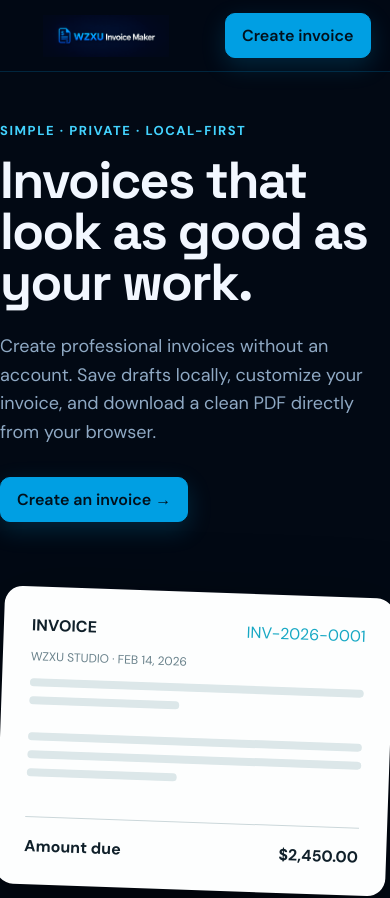
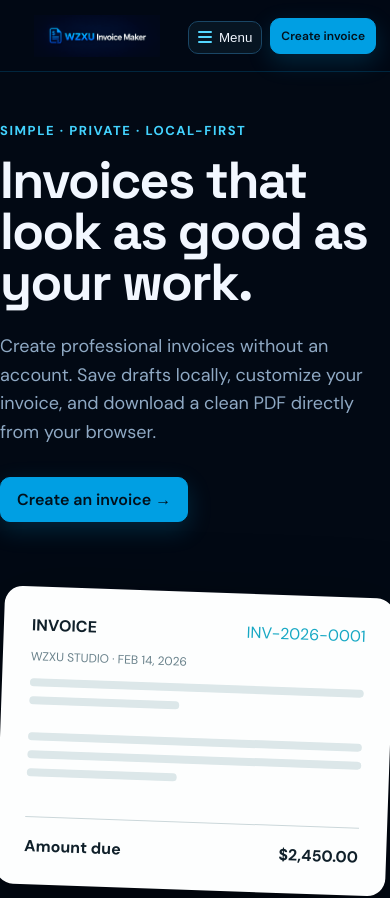
Before and after one commit to wzxu-coder/wzxu-invoice-maker, a Next.js app: page / in a window 390 px wide. Shown: the top 898 px of the page. Built offline with nearby package versions, Linux system fonts and the light colour scheme.

Commit message:
Add mobile navigation menu

```diff
--- a/src/app/globals.css
+++ b/src/app/globals.css
@@ -3,6 +3,9 @@
 @media print{body{background:white}.nav,.no-print{display:none!important}.preview{position:static;box-shadow:none;margin:0;border-radius:0;break-inside:auto}.preview-top{break-after:avoid}.preview table{break-inside:auto}.preview tr{break-inside:avoid;break-after:auto}.preview .totals{break-inside:avoid}.page{padding:0}.editor{display:block}.panel{display:none}}
 .site-link{color:var(--muted);text-decoration:underline;text-underline-offset:3px;transition:color .18s ease}.site-link:hover,.site-link:focus-visible{color:#54d7ff}.site-link:focus-visible{outline:2px solid #54d7ff;outline-offset:2px}
 @media print{.footer{display:none!important}}
+.mobile-nav-wrap{display:none}.mobile-nav{position:relative}.mobile-menu-button{display:inline-flex;align-items:center;gap:7px;border:1px solid #1a4665;border-radius:10px;background:var(--surface);color:var(--text);padding:9px 11px;font:600 13px inherit;cursor:pointer}.mobile-menu-button:hover{border-color:#00b8ff;background:#0b2438}.mobile-menu-button:focus-visible{outline:2px solid #54d7ff;outline-offset:2px}.mobile-menu-icon{display:inline-flex;flex-direction:column;gap:3px}.mobile-menu-icon span{display:block;width:14px;height:2px;border-radius:2px;background:#54d7ff}.mobile-menu{position:absolute;right:0;top:calc(100% + 8px);z-index:20;display:grid;min-width:150px;padding:6px;background:#071522;border:1px solid #1a4665;border-radius:10px;box-shadow:0 14px 30px #0008}.mobile-menu a{padding:10px 12px;border-radius:6px;color:#b9d8f1;font-size:14px}.mobile-menu a:hover,.mobile-menu a:focus-visible{background:#0b2438;color:#54d7ff;outline:none}
+@media(max-width:900px){.mobile-nav-wrap{display:block}}
+@media(max-width:560px){.nav{padding:0 14px;gap:8px}.brand{width:140px;height:38px;flex:0 1 auto}.mobile-nav-wrap{margin-left:auto}.mobile-menu-button{padding:8px 9px}.nav>.btn.primary{padding:9px 10px;font-size:12px;white-space:nowrap}}
 .support-section{border-top:1px solid var(--line);border-bottom:1px solid var(--line);padding:28px 0}.support-content{display:flex;align-items:center;justify-content:space-between;gap:20px}.support-content h2{margin:0 0 6px;font-size:24px}.support-content p{margin:0}.support-btn{background:transparent;border-color:#2d6572;color:#8de8f5}.support-btn:hover{background:#102a34;border-color:var(--accent)}
 .invoice-row-link{flex:1;min-width:0}.delete-btn{display:inline-flex;align-items:center;gap:6px;border:1px solid #6f3540;border-radius:8px;background:transparent;color:#ff9ca8;padding:9px 11px;cursor:pointer;font:inherit;font-size:12px}.delete-btn:hover{background:#341c23}.invoice-row{padding:12px 14px}.invoice-row-link strong{font-size:15px}
 .action-error{color:#ff9ca8;background:#341c23;border:1px solid #6f3540;border-radius:8px;padding:9px 12px;margin-top:8px;font-size:13px}.btn:disabled{opacity:.6;cursor:wait}
--- a/src/app/layout.tsx
+++ b/src/app/layout.tsx
@@ -2,9 +2,10 @@ import "./globals.css";
 import Image from "next/image";
 import Link from "next/link";
 import type {ReactNode} from "react";
+import MobileNav from "@/components/MobileNav";
 
 export const metadata={title:"WZXU Invoice Maker — Free Invoice Generator",description:"Create professional invoices without an account. Save drafts locally and download a clean PDF."};
 
 export default function Layout({children}:{children:ReactNode}){
-  return <html lang="en"><body><div className="shell"><nav className="nav"><Link href="/" className="brand"><Image src="/brand/wzxu-invoice-maker.png" alt="WZXU Invoice Maker" width={300} height={100} priority/></Link><div className="navlinks"><Link href="/history">History</Link><Link href="/help">Help</Link></div><Link className="btn primary" href="/create">Create invoice</Link></nav>{children}<footer className="footer"><div className="container">WZXU Invoice Maker · Professional invoices without an account · Your data stays on this device. <a className="site-link" href="https://wzxu.pro" target="_blank" rel="noopener noreferrer">WZXU.pro</a></div></footer></div></body></html>
+  return <html lang="en"><body><div className="shell"><nav className="nav"><Link href="/" className="brand"><Image src="/brand/wzxu-invoice-maker.png" alt="WZXU Invoice Maker" width={300} height={100} priority/></Link><div className="navlinks"><Link href="/history">History</Link><Link href="/help">Help</Link></div><div className="mobile-nav-wrap"><MobileNav/></div><Link className="btn primary" href="/create">Create invoice</Link></nav>{children}<footer className="footer"><div className="container">WZXU Invoice Maker · Professional invoices without an account · Your data stays on this device. <a className="site-link" href="https://wzxu.pro" target="_blank" rel="noopener noreferrer">WZXU.pro</a></div></footer></div></body></html>
 }
--- /dev/null
+++ b/src/components/MobileNav.tsx
@@ -0,0 +1,25 @@
+"use client";
+
+import Link from "next/link";
+import {useEffect, useRef, useState} from "react";
+
+export default function MobileNav(){
+  const [open,setOpen]=useState(false);
+  const ref=useRef<HTMLDivElement>(null);
+
+  useEffect(()=>{
+    if(!open)return;
+    const onKeyDown=(event:KeyboardEvent)=>{if(event.key==="Escape")setOpen(false)};
+    const onPointerDown=(event:PointerEvent)=>{if(ref.current&&!ref.current.contains(event.target as Node))setOpen(false)};
+    document.addEventListener("keydown",onKeyDown);
+    document.addEventListener("pointerdown",onPointerDown);
+    return()=>{document.removeEventListener("keydown",onKeyDown);document.removeEventListener("pointerdown",onPointerDown)};
+  },[open]);
+
+  return <div className="mobile-nav" ref={ref}>
+    <button className="mobile-menu-button" type="button" aria-expanded={open} aria-controls="mobile-navigation" onClick={()=>setOpen(value=>!value)}>
+      <span className="mobile-menu-icon" aria-hidden="true"><span/><span/><span/></span><span>Menu</span>
+    </button>
+    {open&&<div className="mobile-menu" id="mobile-navigation" role="menu"><Link href="/history" role="menuitem" onClick={()=>setOpen(false)}>History</Link><Link href="/help" role="menuitem" onClick={()=>setOpen(false)}>Help</Link></div>}
+  </div>;
+}
```
Also changed, not shown: 1 other file (tests, documents, lock files or other folders).
